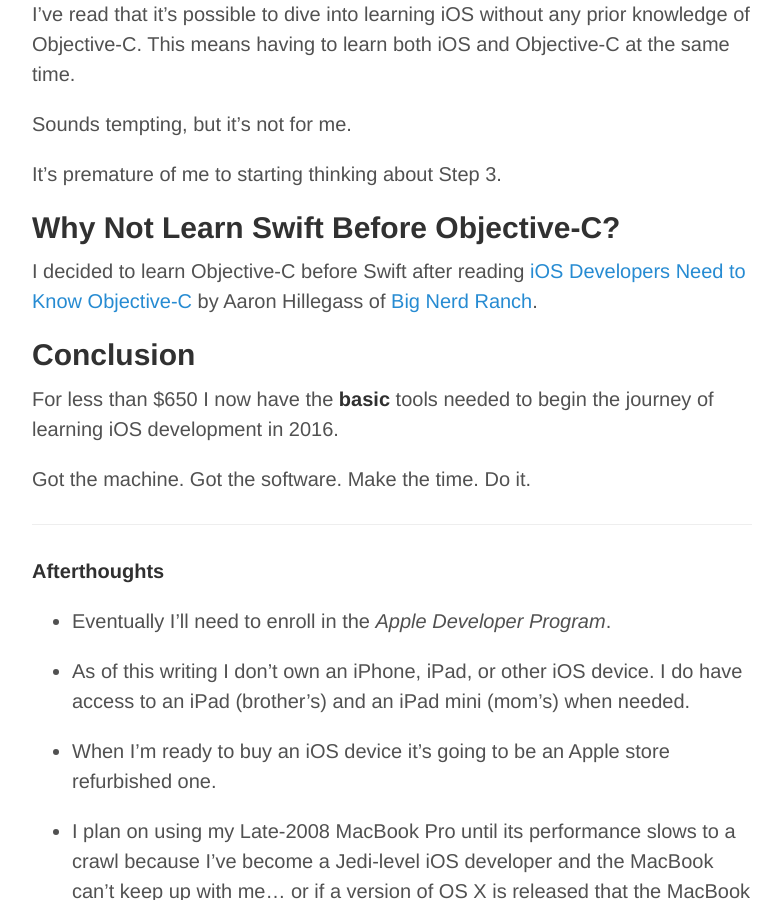
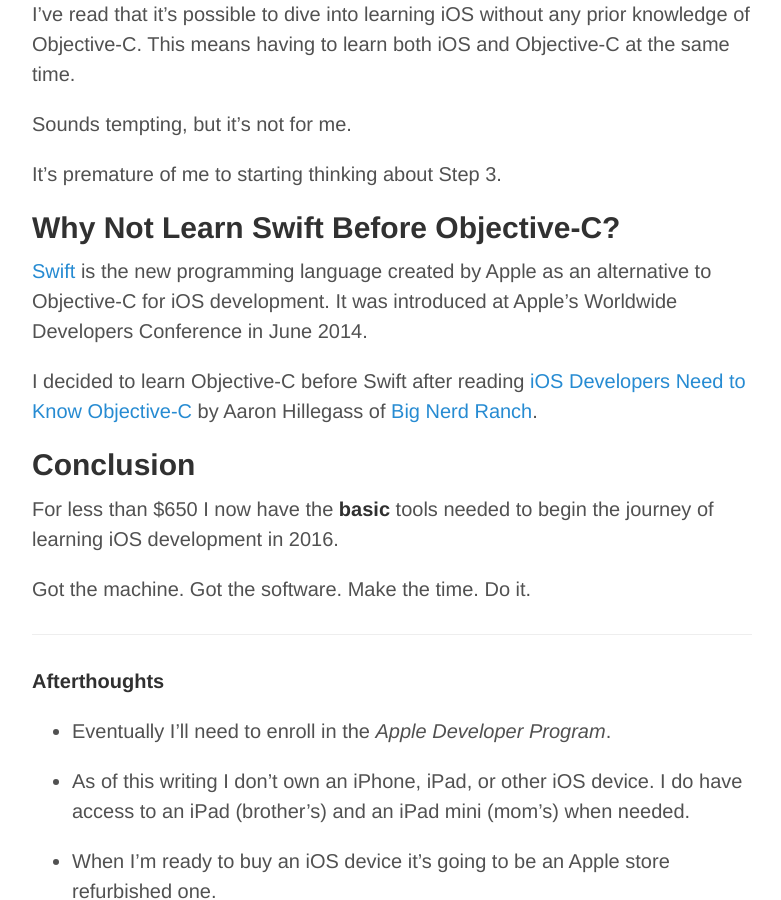
Before and after one commit to raywritescode/raywritescode.github.io, a Jekyll site: the page built from _posts/2015-11-28-preparing-for-2016.md, in a window 1280 px wide and 900 px high, scrolled down 2185 px. Shown: the whole window, without its empty margins (248-1029 px from the left). Built offline with Jekyll 4.4.1, drawn with Linux system fonts in a browser that asks for light colours; Markdown is read by kramdown in place of the engine named in the settings; comment, search, counter and statistics services are not loaded.

Commit message:
preparing-for-2016.md - Added info about the Swift language.

```diff
--- a/_posts/2015-11-28-preparing-for-2016.md
+++ b/_posts/2015-11-28-preparing-for-2016.md
@@ -54,6 +54,8 @@ It's premature of me to starting thinking about Step 3.
 
 ##Why Not Learn Swift Before Objective-C?
 
+[Swift](https://en.wikipedia.org/wiki/Swift_%28programming_language%29) is the new programming language created by Apple as an alternative to Objective-C for iOS development. It was introduced at Apple's Worldwide Developers Conference in June 2014.
+
 I decided to learn Objective-C before Swift after reading [iOS Developers Need to Know Objective-C](https://www.bignerdranch.com/blog/ios-developers-need-to-know-objective-c/) by Aaron Hillegass of [Big Nerd Ranch](https://www.bignerdranch.com).
 
 ##Conclusion
```
